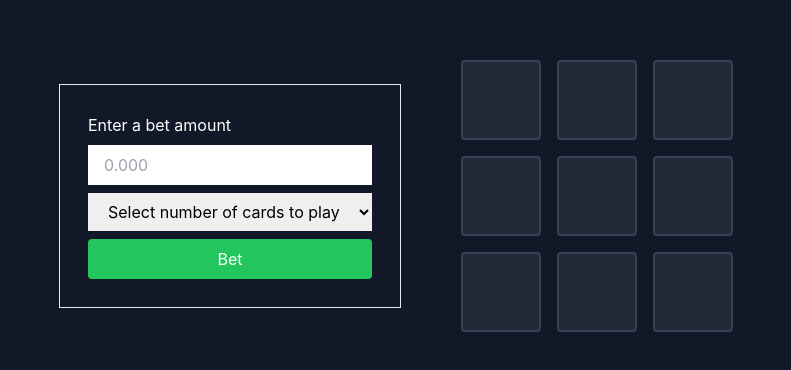
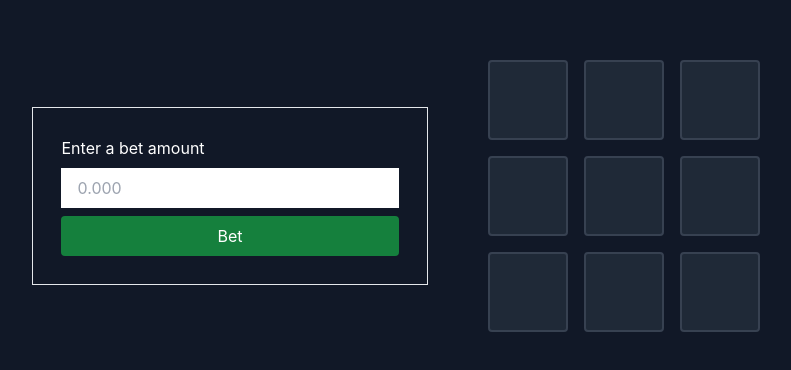
Before and after one commit to hemant-code625/Casino-client, a React (Vite) app: page /casino/magic-number in a window 1280 px wide. Shown: the part 204-574 px from the top of the page, without its empty margins (234-1025 px from the left). Built offline with nearby package versions, Linux system fonts and the light colour scheme.

Commit message:
removed card number state

```diff
--- a/src/components/casino/GridGame.jsx
+++ b/src/components/casino/GridGame.jsx
@@ -3,10 +3,8 @@ import { useState } from "react";
 const GridGame = () => {
   const [result, setResult] = useState(null);
   const [generatedNumbers, setGeneratedNumbers] = useState([]);
-  const [loop, setLoop] = useState(0);
   const [betAmount, setBetAmount] = useState("");
   const [selectedNumbers, setSelectedNumbers] = useState(Array(9).fill(null));
-  const [cardNumber, setCardNumber] = useState(0);
 
   const selectNumber = (cardIndex, number) => {
     if (number >= 1 && number <= 9) {
@@ -15,26 +13,19 @@ const GridGame = () => {
         updatedNumbers[cardIndex] = number;
         return updatedNumbers;
       });
-      setCardNumber(loop - 1);
     }
   };
 
   const goBackToDefault = () => {
     setGeneratedNumbers([]);
     setBetAmount("");
-    setCardNumber(0);
     setSelectedNumbers(Array(9).fill(null));
     setResult(null);
   };
 
   const handleInputClick = (cardIndex) => {
-    setLoop(cardNumber);
-    if (loop > 0) {
-      const number = parseInt(prompt("Enter a number between 1 and 9"));
-      selectNumber(cardIndex, number);
-    } else {
-      alert("Select more cards to bet!");
-    }
+    const number = parseInt(prompt("Enter a number between 1 and 9"));
+    selectNumber(cardIndex, number);
   };
   const notSelected = selectedNumbers.every((number) => number === null);
 
@@ -76,7 +67,7 @@ const GridGame = () => {
 
   return (
     <div className="min-h-screen bg-gray-900 text-white flex justify-center items-center">
-      <div className="mr-10 border p-7 w-min">
+      <div className="mr-10 border p-7 ">
         <p className="mb-2">Enter a bet amount</p>
         <input
           type="number"
@@ -87,25 +78,12 @@ const GridGame = () => {
           className="px-4 py-2 mb-2 w-full text-black"
         />
 
-        <select
-          name="number"
-          value={cardNumber}
-          onChange={(e) => setCardNumber(e.target.value)}
-          className="px-4 py-2 mb-2 text-black"
-        >
-          <option value={0} disabled>
-            Select number of cards to play
-          </option>
-          {[...Array(9)].map((_, i) => (
-            <option key={i + 1} value={i + 1}>
-              {i + 1}
-            </option>
-          ))}
-        </select>
         <button
           onClick={handleBet}
-          className="px-4 py-2 w-full bg-green-500 rounded hover:bg-green-700 transition"
-          disabled={!betAmount || betAmount <= 0}
+          className={`px-4 py-2 w-full ${
+            !betAmount ? `bg-green-700` : `bg-green-500`
+          }  rounded hover:bg-green-700 transition`}
+          disabled={!betAmount}
         >
           Bet
         </button>
```
